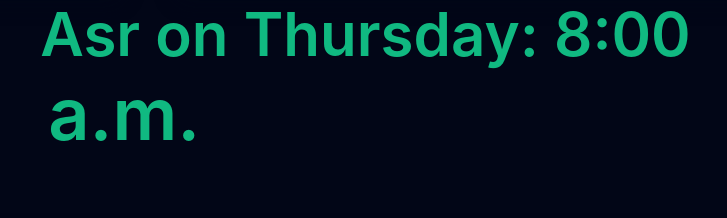
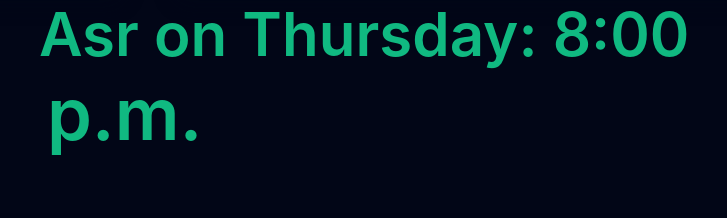
Before and after one commit to ismailsari07/papedisplayold, a website: page public/index.html in a window 1280 px wide. Shown: the part 1878-2096 px from the top of the page, 486-1213 px from the left. Drawn offline with nearby package versions, Linux system fonts and the light colour scheme; no server answers.

Commit message:
fix am to pm on asr

```diff
--- a/public/index.html
+++ b/public/index.html
@@ -141,7 +141,7 @@
           <div class="asrOnThursday">
             Asr on Thursday:
             <span id="asrOnThursday-time">8:00</span>
-            <span class="ampm-small" style="color: #10b981">a.m.</span>
+            <span class="ampm-small" style="color: #10b981">p.m.</span>
           </div>
         </section>
 
```
